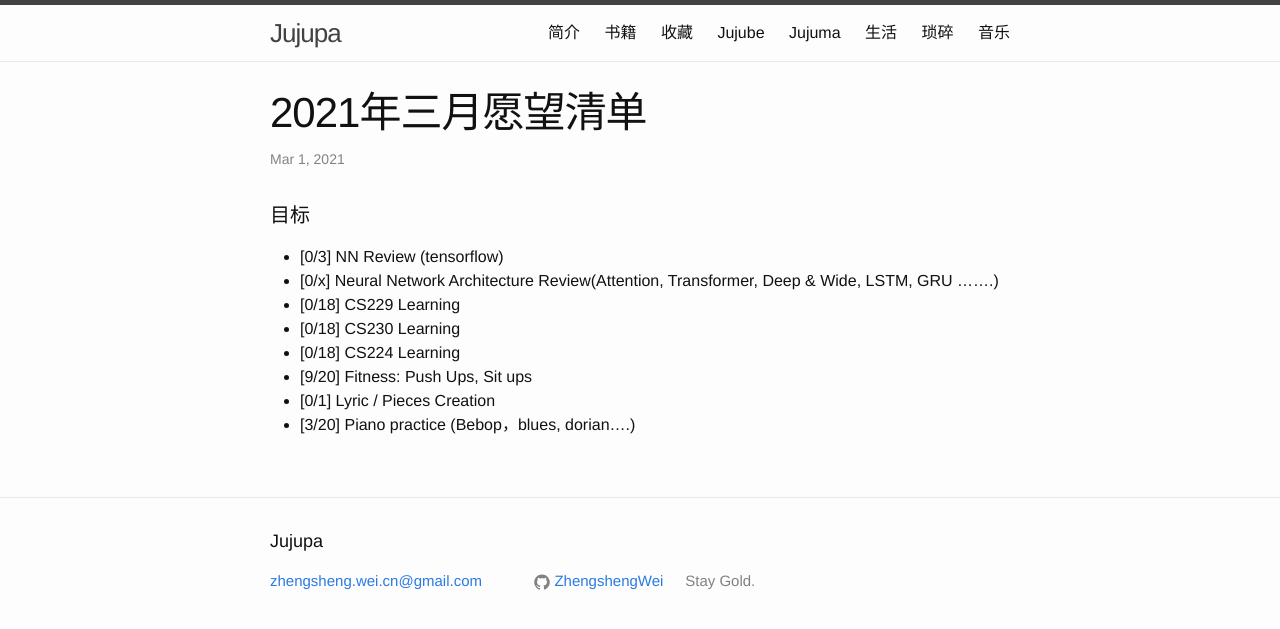
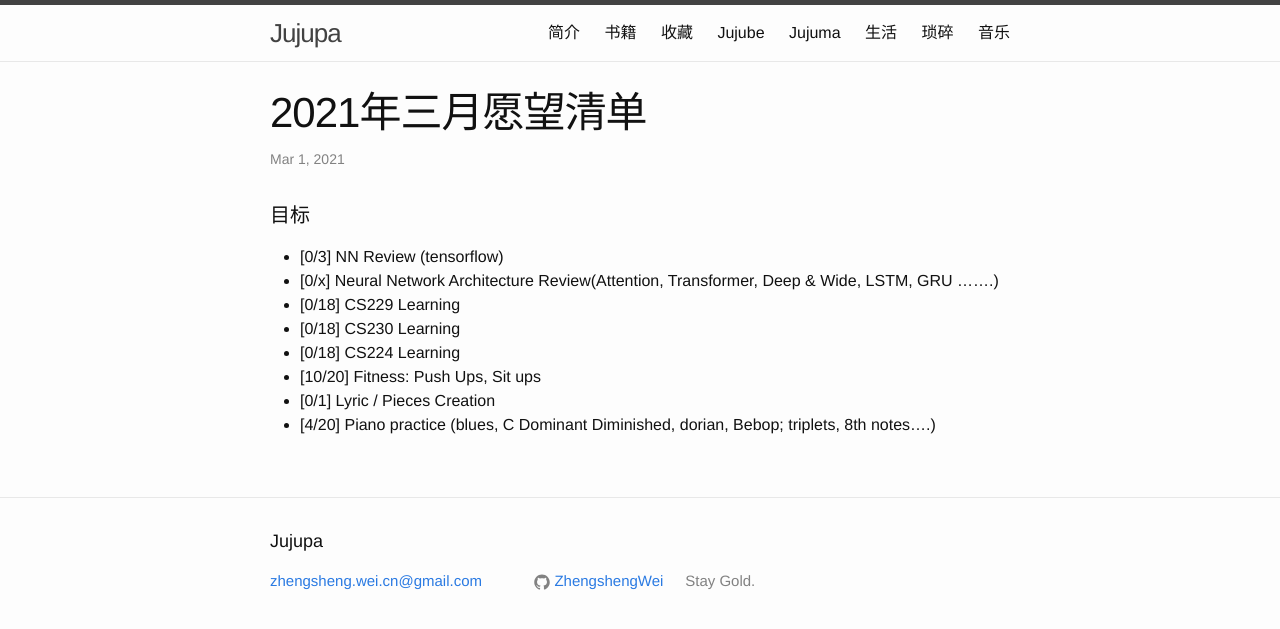
Before and after one commit to ZhengshengWei/zhengshengwei.github.io, a Jekyll site: the page built from _posts/2021-03-01-March-Wish.md, in a window 1280 px wide. Shown: the top 629 px of the page. Built offline with Jekyll 4.4.1, drawn with Linux system fonts in a browser that asks for light colours; comment, search, counter and statistics services are not loaded.

Commit message:
update March's goals

```diff
--- a/_posts/2021-03-01-March-Wish.md
+++ b/_posts/2021-03-01-March-Wish.md
@@ -15,6 +15,6 @@
 + [0/18] CS229 Learning
 + [0/18] CS230 Learning
 + [0/18] CS224 Learning
-+ [9/20] Fitness: Push Ups, Sit ups
++ [10/20] Fitness: Push Ups, Sit ups
 + [0/1] Lyric / Pieces Creation
-+ [3/20] Piano practice (Bebop，blues, dorian....)
++ [4/20] Piano practice (blues, C Dominant Diminished, dorian, Bebop; triplets, 8th notes....)
```
